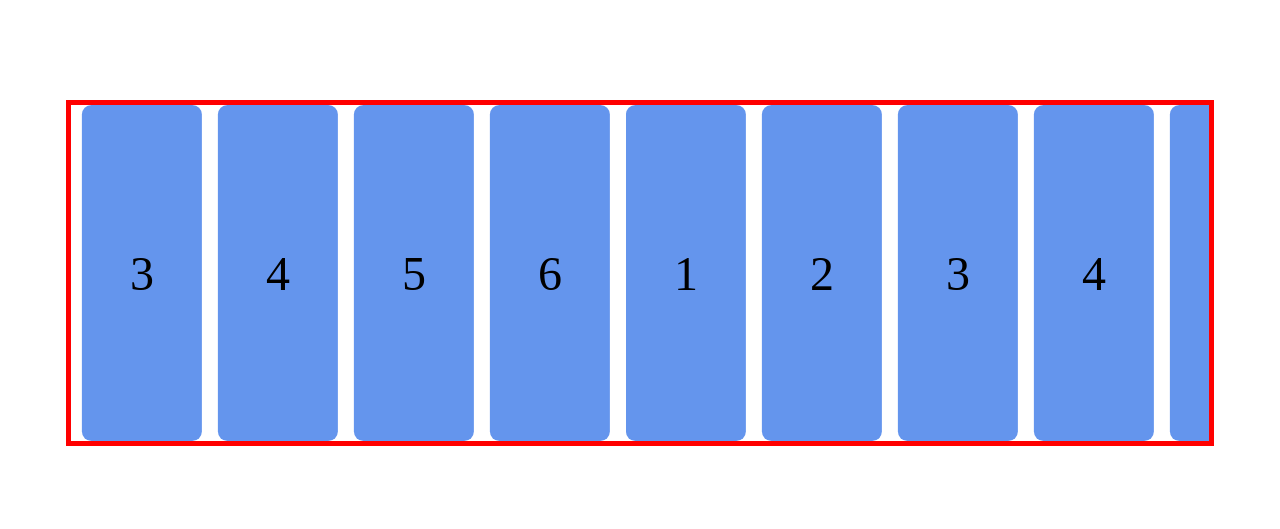
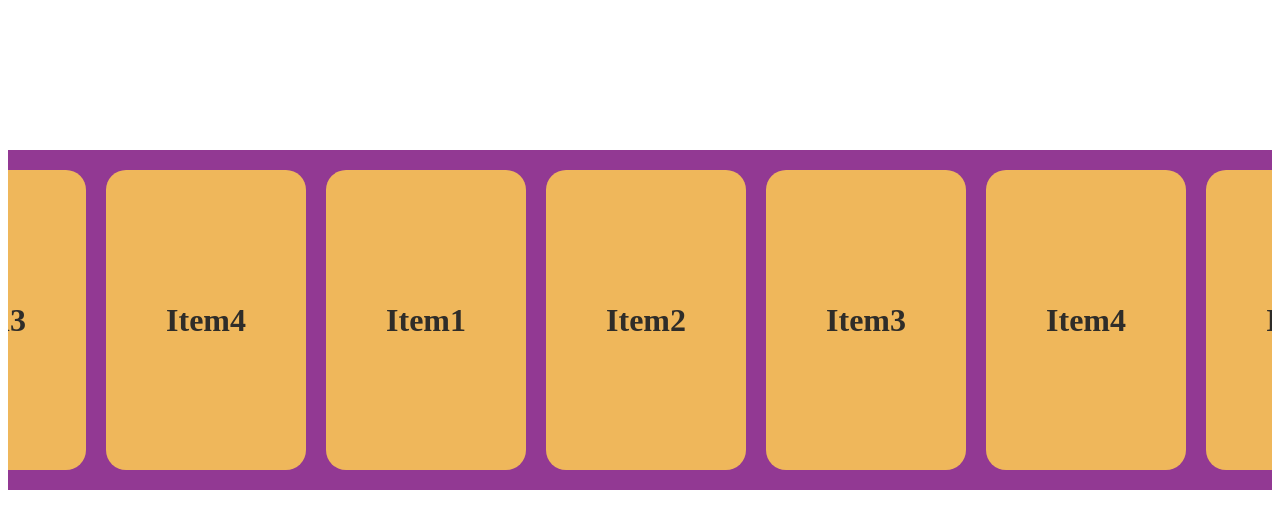
Before and after one commit to Ayush-Dube/backEnd-Mastery, a Flask app: template using_Python/pratice_105Json/templates/animate.html in a window 1280 px wide. Shown: the top 529 px of the page. Run offline with Flask 3, Linux system fonts and the light colour scheme; the template is opened without the code that fills it, so the values that code supplies are empty.

Commit message:
query Prameter

```diff
--- a/using_Python/pratice_105Json/templates/animate.html
+++ b/using_Python/pratice_105Json/templates/animate.html
@@ -1,65 +1,84 @@
 <!DOCTYPE html>
 <html lang="en">
+
 <head>
     <meta charset="UTF-8">
-    <meta name="viewport" content="width=
-    , initial-scale=1.0">
+    <meta name="viewport" content="width=device-width, initial-scale=1.0">
     <title>Scroll</title>
-</head>
+
     <style>
-    .carousel{
-        border: 5px solid red;
-        margin: 100px auto;
-        width: 90%;
-        display: flex;
-        overflow-x: auto;
+        .carousel-container {
+            width: 100%;
+            overflow: hidden;
+            background-color: rgba(138, 43, 139, 0.929);
+            padding: 20px 0;
+            margin-top: 150px;
         }
 
-
-    .card{
-        height: 5em;
-        padding: 1em;
-        background-color: cornflowerblue;
-        font-size: 3rem;
-        border-radius: .2em;
-        text-align: center;
-        align-content: center;
-    }
-    .group{
+        .card {
+            flex: 0 0 auto;
+            width: 200px;
+            height: 300px;
+            background: rgba(255, 206, 82, 0.851);
             display: flex;
             align-items: center;
             justify-content: center;
-        gap: 1em;
-        animation: spin 5s infinite linear;
-        padding-right: 1em;
+            color: rgb(47, 45, 41);
+            font-weight: bold;
+            border-radius: 20px;
+            margin: 0 10px;
+            font-size: xx-large;
         }
 
-    @keyframes spin {
-        from {translate: 0;}
-        to{translate: -100%;}
+        .carousel-track {
+            display: flex;
+            width: max-content;
+            animation: scroll 8s linear infinite;
+        }
+
+        @keyframes scroll {
+            0% {
+                transform: translateX(0);
+            }
+
+            100% {
+                transform: translateX(-50%);
+            }
 
         }
+        .carousel-container:hover .carousel-track{
+            animation-play-state: paused;
+        }
     </style>
+</head>
+
 <body>
-        <div class="carousel">
-            <div class="group">
-                <div class="card">1</div>
-                <div class="card">2</div>
-                <div class="card">3</div>
-                <div class="card">4</div>
-                <div class="card">5</div>
-                <div class="card">6</div>
-            </div>
+    <div class="carousel-container">
+        <div class="carousel-track">
+            <div class="card">Item1</div>
+            <div class="card">Item2</div>
+            <div class="card">Item3</div>
+            <div class="card">Item4</div>
 
-             <div class="group" aria-hidden="">
-                <div class="card">1</div>
-                <div class="card">2</div>
-                <div class="card">3</div>
-                <div class="card">4</div>
-                <div class="card">5</div>
-                <div class="card">6</div>
+            <div class="card">Item1</div>
+            <div class="card">Item2</div>
+            <div class="card">Item3</div>
+            <div class="card">Item4</div>
+
+            <div class="card">Item1</div>
+            <div class="card">Item2</div>
+            <div class="card">Item3</div>
+            <div class="card">Item4</div>
+
+            <div class="card">Item1</div>
+            <div class="card">Item2</div>
+            <div class="card">Item3</div>
+            <div class="card">Item4</div>
         </div>
     </div>
 
+
+
 </body>
+
 </html>
--- a/using_Python/project_104Flask/app.py
+++ b/using_Python/project_104Flask/app.py
@@ -1,4 +1,5 @@
 from flask import Flask
+from flask import request
 from flask import render_template
 
 app = Flask(__name__)
@@ -12,9 +13,25 @@ def one():
     return "<marquee direction='up'><h1>Hi one</h1></ma rquee>"
 
 
+
 @app.route('/user/<username>')
 def x(username):
-    return f"🤖 : Hello  {username} ji!"
+    phoneN = request.args.get("p1")
+    balance = request.args.get("b1")
+    expDate = request.args.get("dd")
+    return f"🤖 : Hello  {username} ji , your phoneNumber : {phoneN} has Rs.{balance} expiring on {expDate} !"
+
+# ? --> statrst the quesry
+# & --? add multiple variables to the same query
+# Additional Tip
+# If you want to handle cases where the query string is malformed, you can add validation or default values in your code:
+
+# @app.route('/user/<username>')
+# def x(username):
+#     phoneN = request.args.get("p1", "Unknown")
+#     balance = request.args.get("b1", "0")
+#     expDate = request.args.get("dd", "Unknown")
+#     return f"🤖 : Hello {username} ji , your phoneNumber : {phoneN} has Rs.{balance} expiring on {expDate} !"
 
 
 @app.route('/code')
```
Lines whose indentation alone changed are shown as unchanged.
